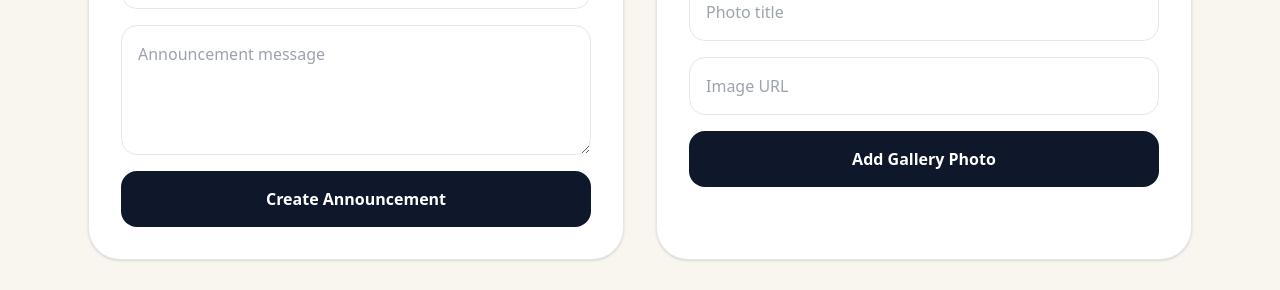
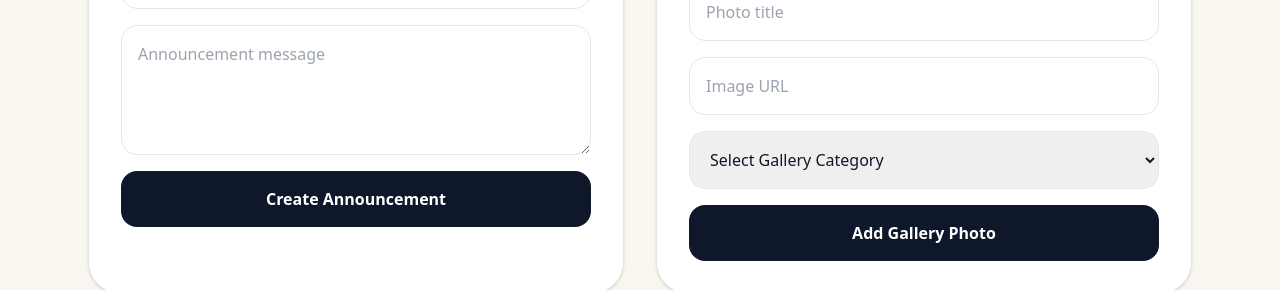
Before and after one commit to amen70241-cloud/perfect-foundation, a Next.js app: page /admin in a window 1280 px wide. Shown: the part 1460-1750 px from the top of the page. Built offline with nearby package versions, Linux system fonts and the light colour scheme; no server answers; the database is empty.

Commit message:
Update admin.js

```diff
--- a/pages/admin.js
+++ b/pages/admin.js
@@ -61,6 +61,7 @@ export default function Admin() {
 
   const [galleryTitle, setGalleryTitle] = useState("");
   const [galleryUrl, setGalleryUrl] = useState("");
+  const [galleryCategory, setGalleryCategory] = useState("");
 
   const [calendarTitle, setCalendarTitle] = useState("");
   const [calendarDate, setCalendarDate] = useState("");
@@ -364,16 +365,18 @@ async function deleteStudent(student) {
     e.preventDefault();
 
     const { error } = await supabase.from("gallery_images").insert([
-      {
-        title: galleryTitle,
-        image_url: galleryUrl,
-      },
-    ]);
+  {
+    title: galleryTitle,
+    image_url: galleryUrl,
+    category: galleryCategory,
+  },
+]);
 
     if (error) return setMessage(error.message);
 
     setGalleryTitle("");
     setGalleryUrl("");
+    setGalleryCategory("");
     setMessage("Gallery image added.");
     loadData();
   }
@@ -734,7 +737,27 @@ async function deleteStudent(student) {
                 required
                 className="input"
               />
-
+             <select
+  value={galleryCategory}
+  onChange={(e) => setGalleryCategory(e.target.value)}
+  required
+  className="input"
+>
+  <option value="">Select Gallery Category</option>
+  <option value="Early Years">Early Years</option>
+  <option value="Primary Class">Primary Class</option>
+  <option value="Caring Teachers">Caring Teachers</option>
+  <option value="Morning Assembly">Morning Assembly</option>
+  <option value="Graduation Ceremony">Graduation Ceremony</option>
+  <option value="Sports Day">Sports Day</option>
+  <option value="Culture Day">Culture Day</option>
+  <option value="Speech and Prize Giving Day">Speech and Prize Giving Day</option>
+  <option value="Career Day">Career Day</option>
+  <option value="Faith Activities">Faith Activities</option>
+  <option value="Classroom Life">Classroom Life</option>
+  <option value="Educational Trips">Educational Trips</option>
+  <option value="PTA / Parent Engagement">PTA / Parent Engagement</option>
+</select>
               <button className="btn-dark">Add Gallery Photo</button>
             </div>
           </form>
```
